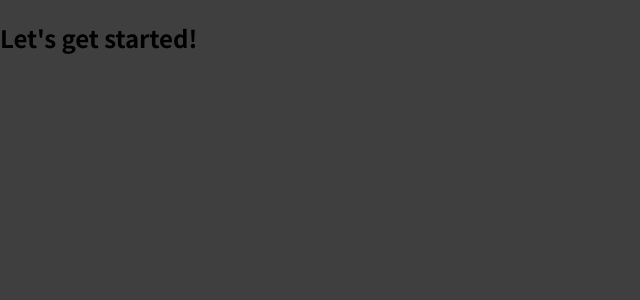
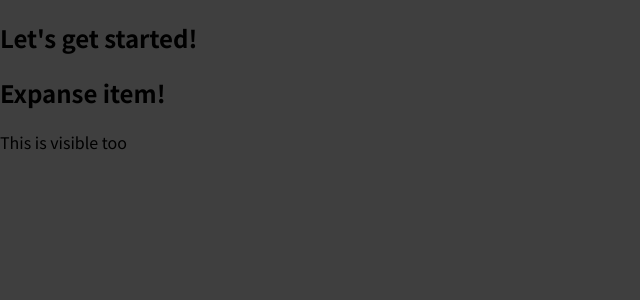
Before and after one commit to Evolusin/React_Basic_Project, a JavaScript app: page / in a window 1280 px wide. Shown: the top 300 px of the page, without its empty margins (0-640 px from the left). Built offline with nearby package versions, Linux system fonts and the light colour scheme.

Commit message:
ExpenseItem

```diff
--- a/src/App.js
+++ b/src/App.js
@@ -1,7 +1,11 @@
+import ExpenseItem from "./components/ExpenseItem";
+
 function App() {
   return (
     <div>
       <h2>Let's get started!</h2>
+        <ExpenseItem></ExpenseItem>
+      <p>This is visible too</p>
     </div>
   );
 }
--- /dev/null
+++ b/src/components/ExpenseItem.js
@@ -0,0 +1,5 @@
+function ExpenseItem() {
+    return <h2>Expanse item!</h2>
+}
+
+export default ExpenseItem;
```
